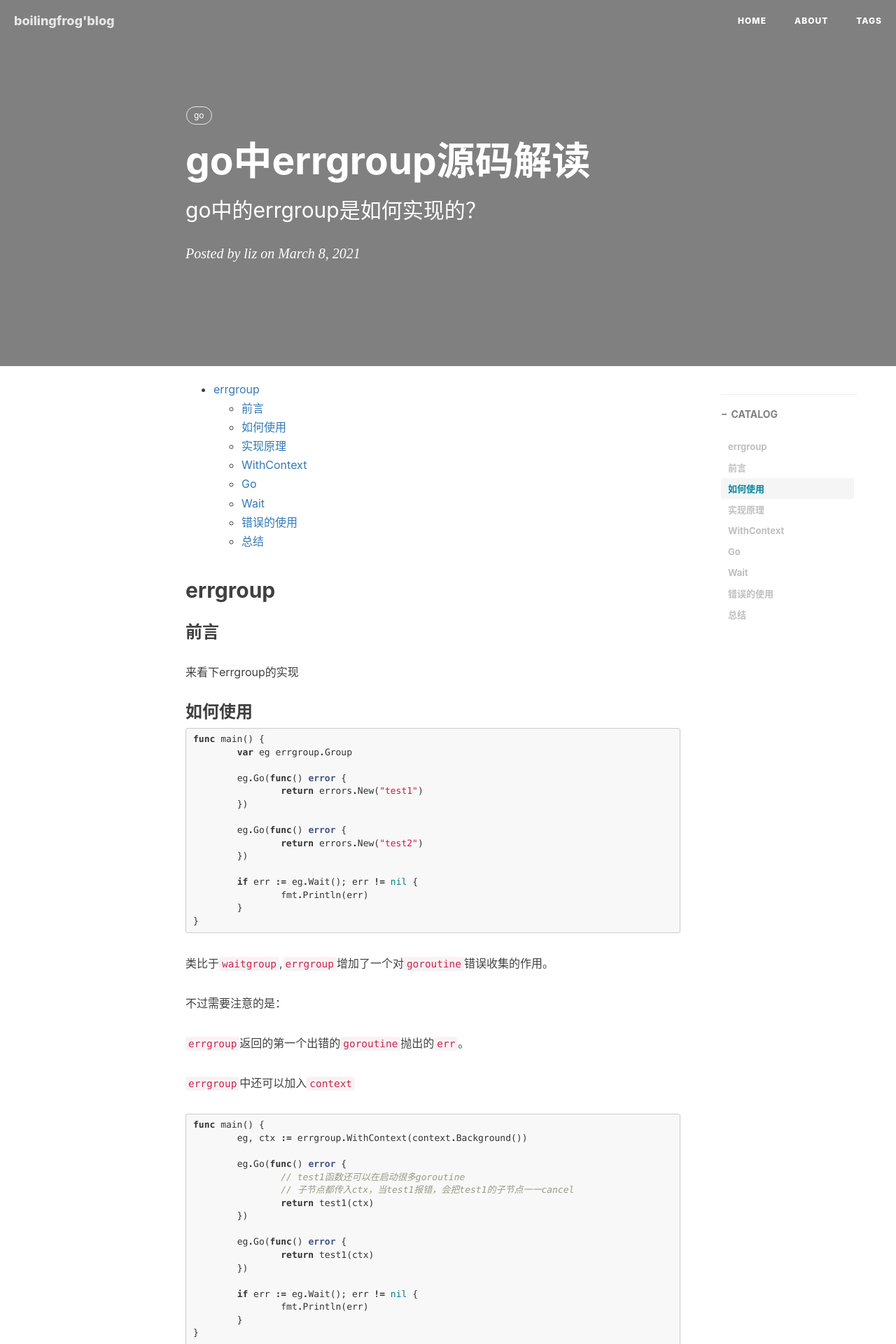
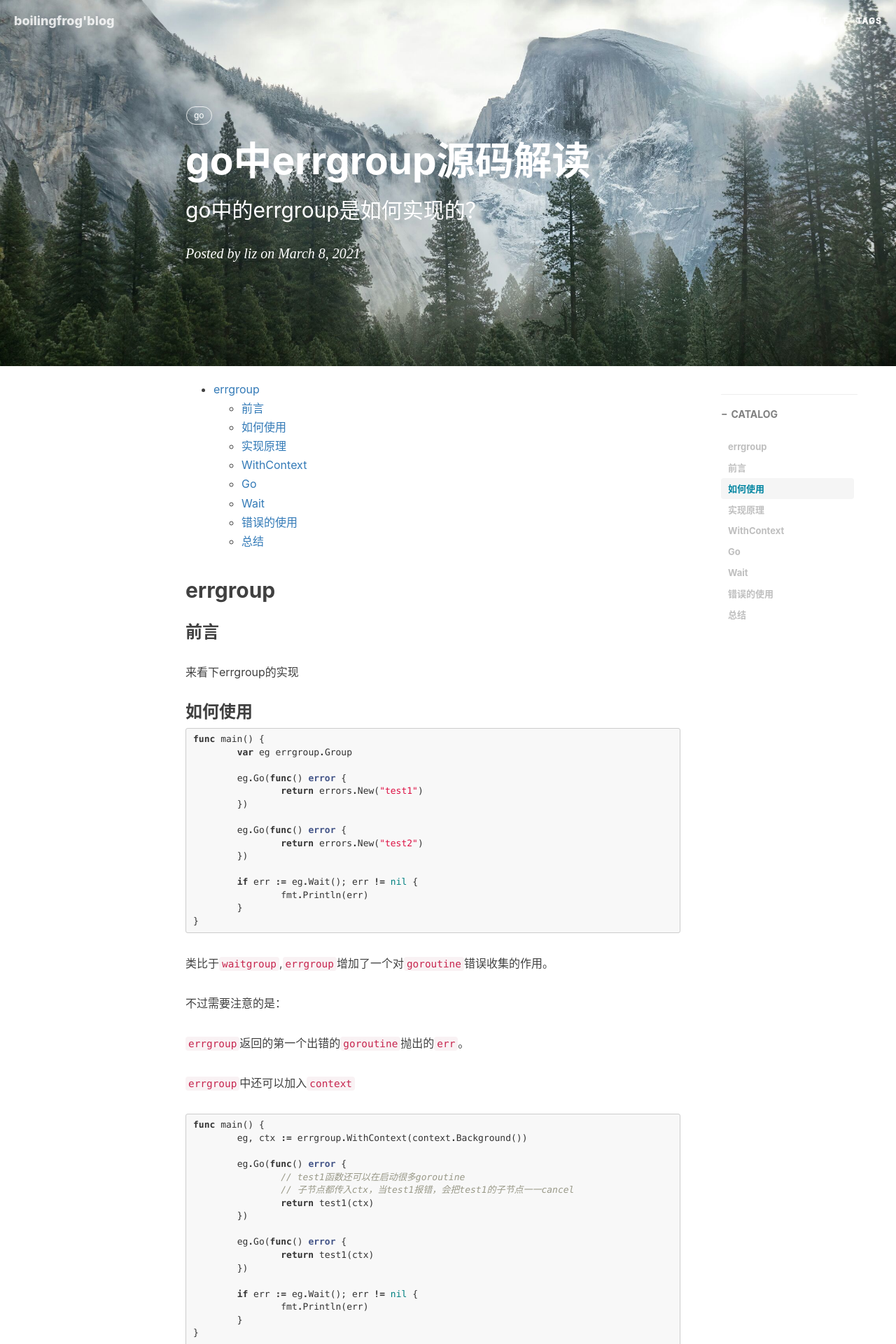
Before and after one commit to boilingfrog/boilingfrog.github.io, a Jekyll site: the page built from _posts/2021-03-08-go中的errgroup源码解读.md, in a window 1280 px wide. Shown: the top 1920 px of the page at 70% size. Built offline with Jekyll 4.4.1, drawn with Linux system fonts in a browser that asks for light colours; nearby versions of some CDN libraries; comment, search, counter and statistics services are not loaded.

```diff
--- a/_layouts/post.html
+++ b/_layouts/post.html
@@ -10,7 +10,7 @@
 <style type="text/css">
     header.intro-header{
         position: relative;
-        {{/*background-image: url('{{ site.baseurl }}/{% if page.header-img %}{{ page.header-img }}{% else %}{{ site.header-img }}{% endif %}')*/}}
+        background-image: url('{{ site.baseurl }}/{% if page.header-img %}{{ page.header-img }}{% else %}{{ site.header-img }}{% endif %}')
     }
 
     {% if page.header-mask %}
--- a/_posts/2021-03-08-go中的errgroup源码解读.md
+++ b/_posts/2021-03-08-go中的errgroup源码解读.md
@@ -5,6 +5,7 @@
 date:       2021-03-08
 author:     liz
 catalog:    true
+header-img: img/post_header_1.jpg
 tags:
     - go
 ---
```
Also changed, not shown: img/post_header_1.jpg (added), img/post_header_2.jpg (added), img/readme-home.png (deleted), img/readme-side.png (deleted).
